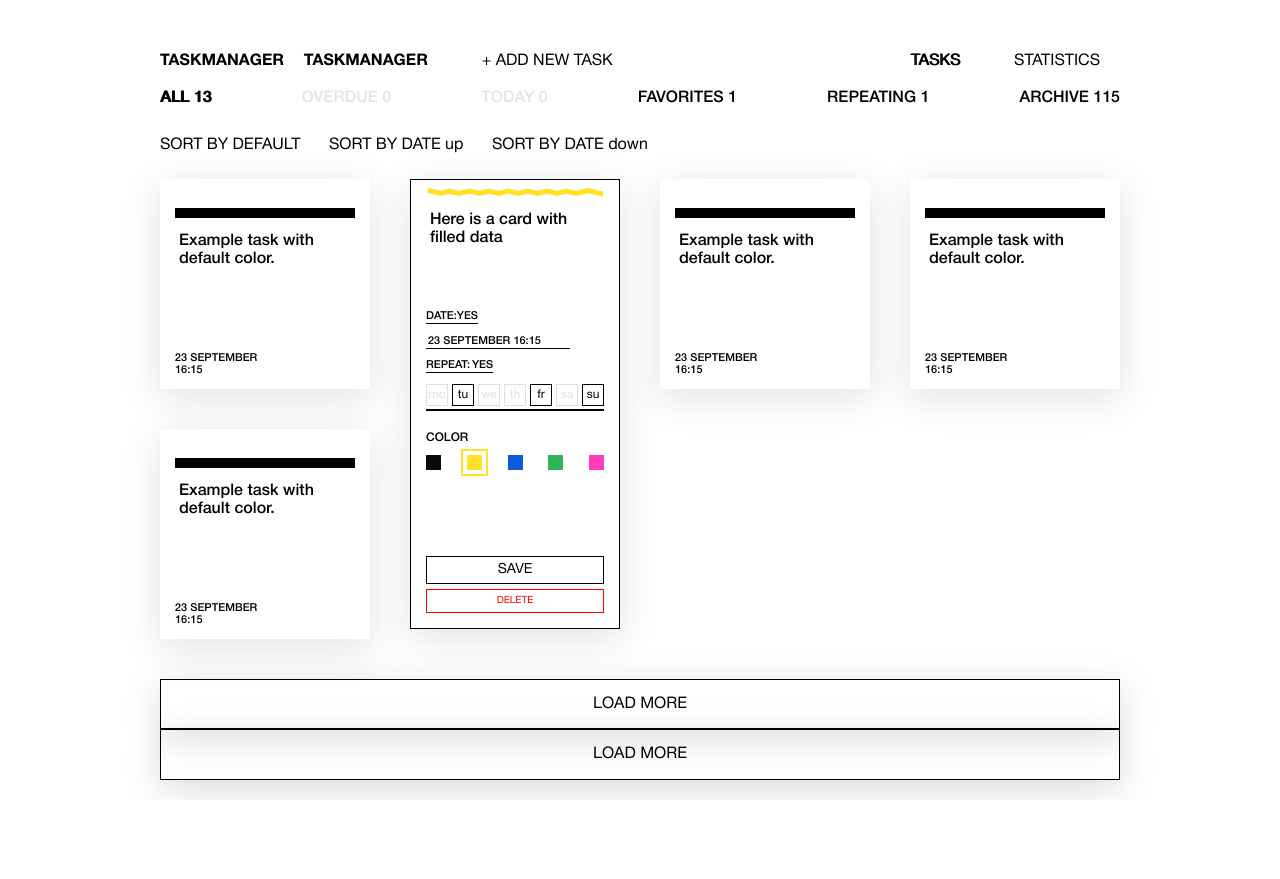
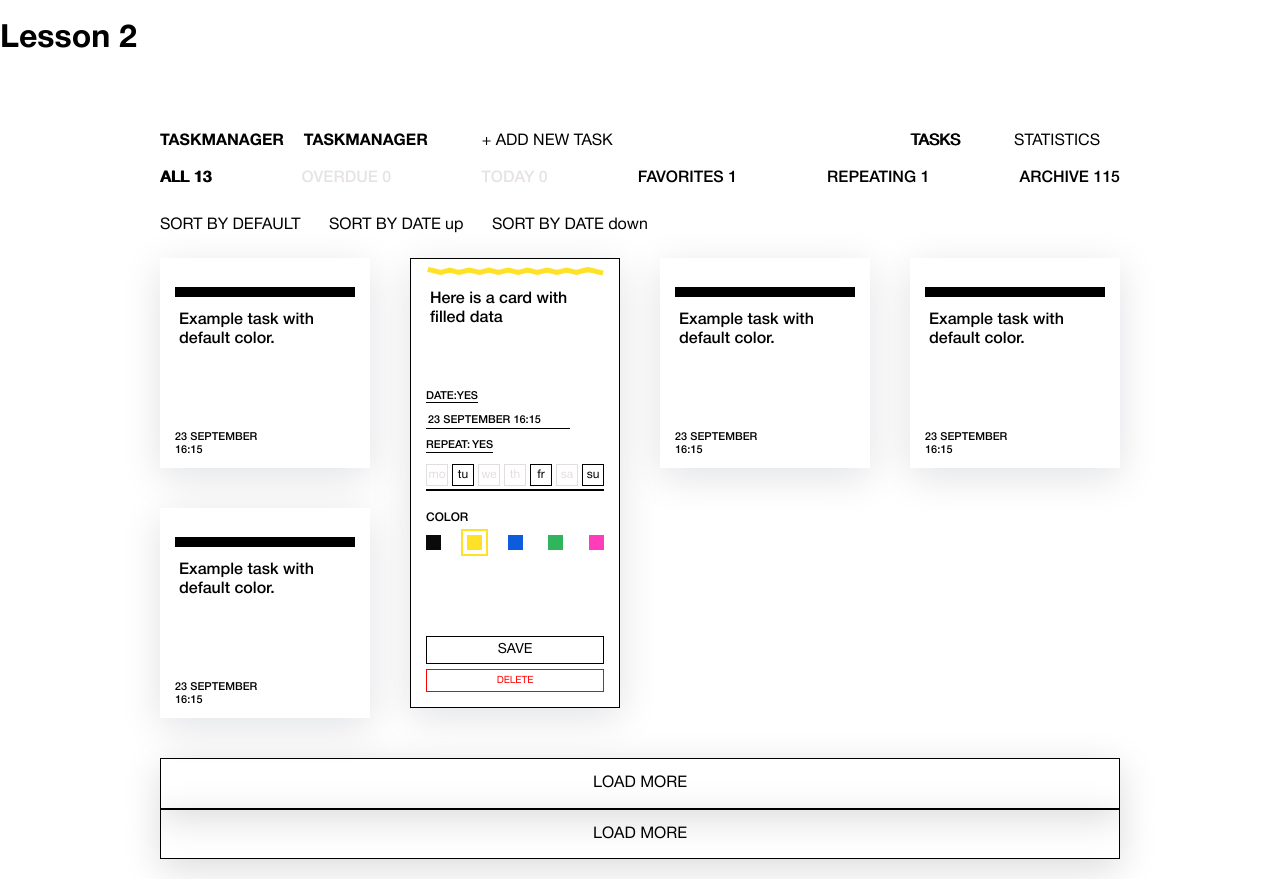
Before and after one commit to TI-IT/taskmanager_copy, a website: page project/src/index.html in a window 1280 px wide. Before the commit the page ends 800 px from the top, so only its background shows below. Drawn offline with Linux system fonts and the light colour scheme.

Commit message:
lesson 2

```diff
--- a/project/src/index.html
+++ b/project/src/index.html
@@ -13,6 +13,7 @@
   </head>
 
   <body>
+    <h1>Lesson 2</h1>
     <div style="display: none">
       <svg>
         <symbol
```
